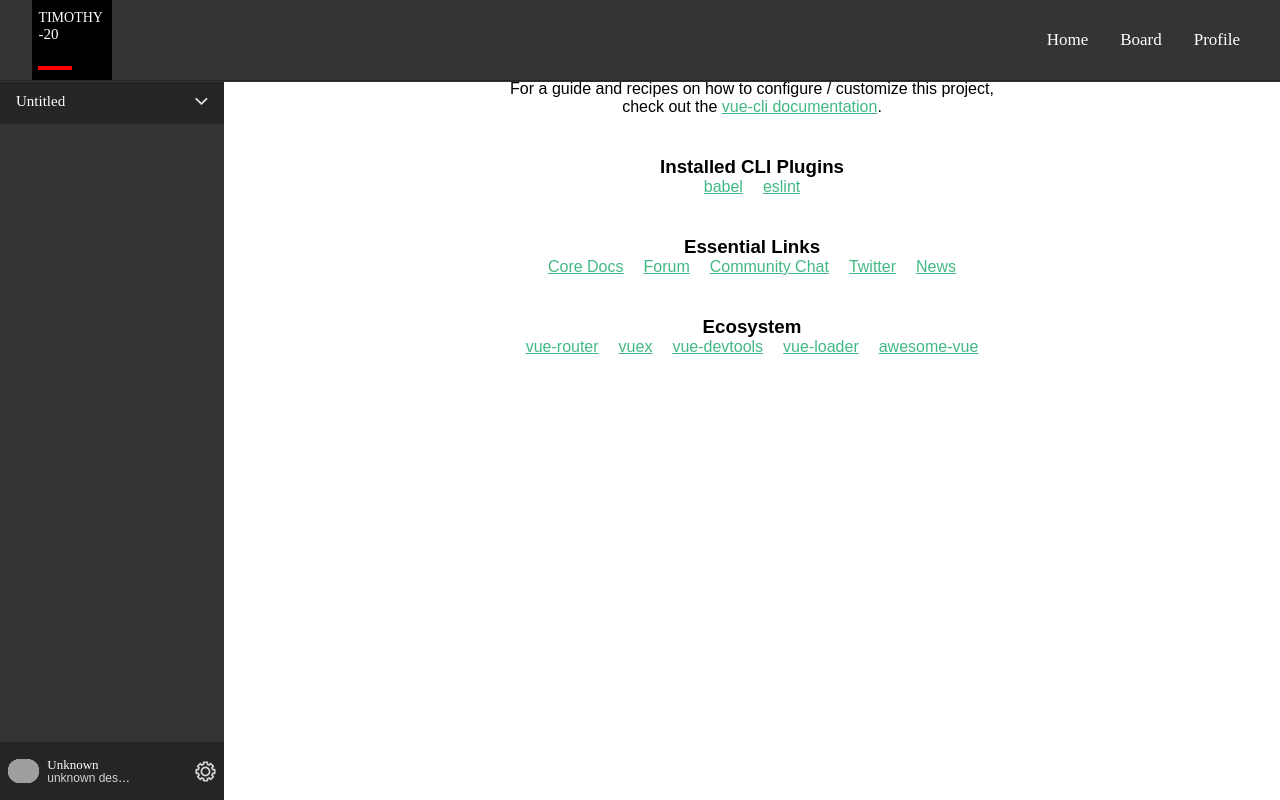
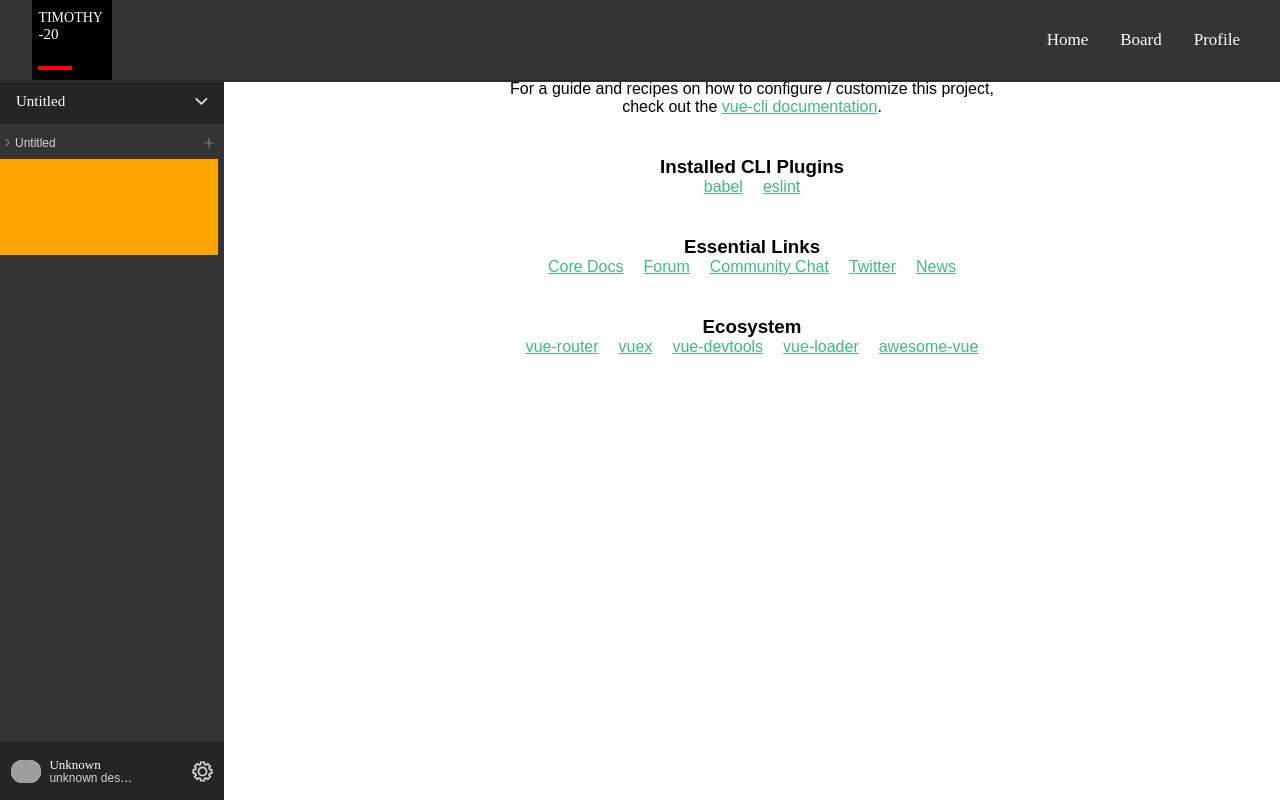
Before and after one commit to timothy-20/TKVueWebPage221115, a Vue app in the folder frontend/: page / in a window 1280 px wide. Built offline with nearby package versions, Linux system fonts and the light colour scheme; grey boxes are pictures that could not be loaded; a web font is replaced by a local one.

Commit message:
221121) - TKCategoryTableCell, category label 구현. - TKCategoryTableCell, 채널 추가 동작 구현 중.

```diff
--- a/frontend/src/App.css
+++ b/frontend/src/App.css
@@ -59,6 +59,7 @@ html, body {
 
 button {
     appearance: auto;
+    cursor: pointer;
     background-color: transparent;
 }
 
--- /dev/null
+++ b/frontend/src/components/TKCategoryTableCell.css
@@ -0,0 +1,65 @@
+* {
+
+}
+
+#root {
+
+}
+
+svg {
+    filter: invert(70%);
+}
+
+.cell-wrapper {
+    display: flex;
+    flex-flow: column wrap;
+}
+
+.category-label {
+    height: 24px;
+    flex: 1 1 auto;
+    display: flex;
+    flex-flow: row wrap;
+    align-items: center;
+}
+
+.category-label .category-title {
+    flex: 1 1 auto;
+    display: flex;
+    flex-flow: row wrap;
+    align-items: center;
+    text-align: left;
+    line-height: 100%;
+    font-size: 12px;
+    color: lightgray;
+}
+
+.category-title svg.chevron-icon {
+    width: 7px;
+    height: 7px;
+    margin: 0 4px;
+}
+
+.category-label .button-container {
+    min-width: 18px;
+    margin-left: 6px;
+    display: flex;
+    align-items: center;
+}
+
+button.add-children {
+    width: 18px;
+    height: 18px;
+    display: flex;
+    align-items: center;
+}
+
+svg.plus-icon {
+    margin: 0 4px;
+}
+
+.category-content {
+    height: 6rem;
+    margin-top: 0.3rem;
+    background-color: orange;
+}
--- /dev/null
+++ b/frontend/src/components/TKCategoryTableCell.vue
@@ -0,0 +1,48 @@
+<template>
+  <div id="root">
+    <div class="cell-wrapper">
+      <div class="category-label">
+        <div class="category-title">
+          <svg class="chevron-icon"
+               xmlns="http://www.w3.org/2000/svg"
+               xml:space="preserve"
+               x="0px" y="0px"
+               viewBox="0 0 512.001 512.001"
+               style="enable-background:new 0 0 512.001 512.001;">
+            <path d="M388.819,239.537L156.092,6.816c-9.087-9.089-23.824-9.089-32.912,0.002
+	c-9.087,9.089-9.087,23.824,0.002,32.912l216.27,216.266L123.179,472.272c-9.087,9.089-9.087,23.824,0.002,32.912
+	c4.543,4.544,10.499,6.816,16.455,6.816c5.956,0,11.913-2.271,16.457-6.817L388.819,272.45c4.366-4.364,6.817-10.283,6.817-16.455
+	C395.636,249.822,393.185,243.902,388.819,239.537z"/>
+          </svg>
+          <span>Untitled</span>
+        </div>
+
+        <div class="button-container">
+          <button class="add-children" type="button">
+            <svg class="plus-icon"
+                 xmlns="http://www.w3.org/2000/svg"
+                 xml:space="preserve"
+                 x="0px" y="0px"
+                 viewBox="0 0 455 455"
+                 style="enable-background:new 0 0 455 455;">
+              <polygon points="455,212.5 242.5,212.5 242.5,0 212.5,0 212.5,212.5 0,212.5 0,242.5 212.5,242.5 212.5,455 242.5,455 242.5,242.5
+	455,242.5 "/>
+            </svg>
+          </button>
+        </div>
+      </div>
+
+      <div class="category-content">
+
+      </div>
+    </div>
+  </div>
+</template>
+
+<script>
+export default {
+  name: "TKCategoryTableCell"
+}
+</script>
+
+<style scoped src="./TKCategoryTableCell.css" />
--- a/frontend/src/components/TKMainSideTableSection.css
+++ b/frontend/src/components/TKMainSideTableSection.css
@@ -4,13 +4,13 @@
 
 #root {
     height: 100%;
+    overflow: hidden;
 }
 
 .side-table-container {
     min-height: 100%;
     display: flex;
     flex-flow: column wrap;
-    overflow: hidden;
 }
 
 section.title {
@@ -45,10 +45,17 @@ section.title {
     stroke-linejoin: round;
 }
 
-.table-wrapper {
-    flex-grow: 1;
+section.table {
+    flex: 1 0 0;
+    overflow: hidden auto;
     z-index: 1;
     background-color: var(--primary-bg-color);
+}
+
+.table-wrapper {
+    margin-top: 0.5rem;
+    margin-right: 0.4rem;
+    margin-bottom: 0.5rem;
 }
 
 section.footer {
@@ -58,7 +65,7 @@ section.footer {
 
 .footer-wrapper {
     height: 3rem;
-    margin: 0.3rem 0.5rem;
+    margin: 0.3rem 0.7rem;
     display: flex;
     flex-flow: row wrap;
     align-items: center;
--- a/frontend/src/components/TKMainSideTableSection.vue
+++ b/frontend/src/components/TKMainSideTableSection.vue
@@ -12,9 +12,11 @@
         </div>
       </section>
 
-      <div class="table-wrapper">
-
-      </div>
+      <section class="table">
+        <div class="table-wrapper">
+          <TKCategoryTableCell />
+        </div>
+      </section>
 
       <section class="footer">
         <div class="footer-wrapper">
@@ -40,11 +42,13 @@
 </template>
 
 <script>
+import TKCategoryTableCell from "@components/TKCategoryTableCell";
+
 export default {
   name: "TKMainSideTableSection",
-  props: {
-
-  }
+  components: {
+    TKCategoryTableCell,
+  },
 }
 </script>
 
```
